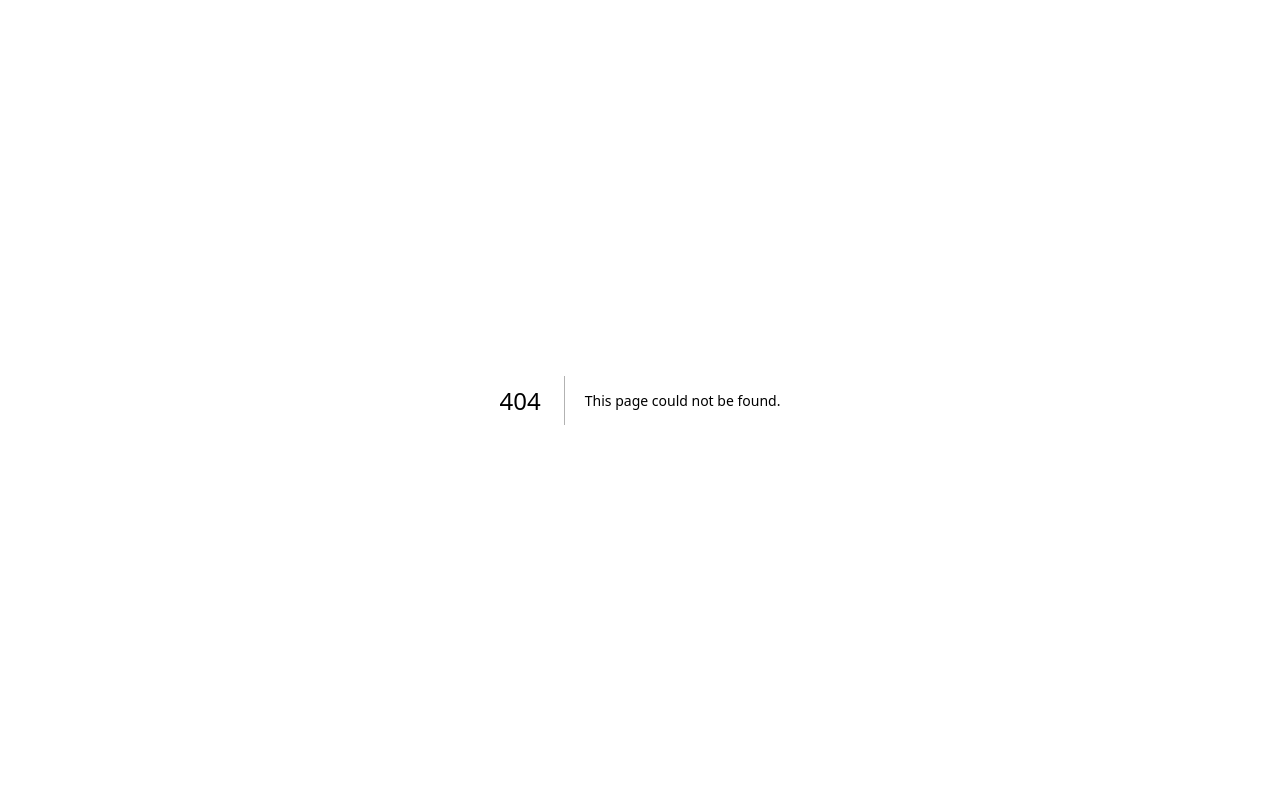
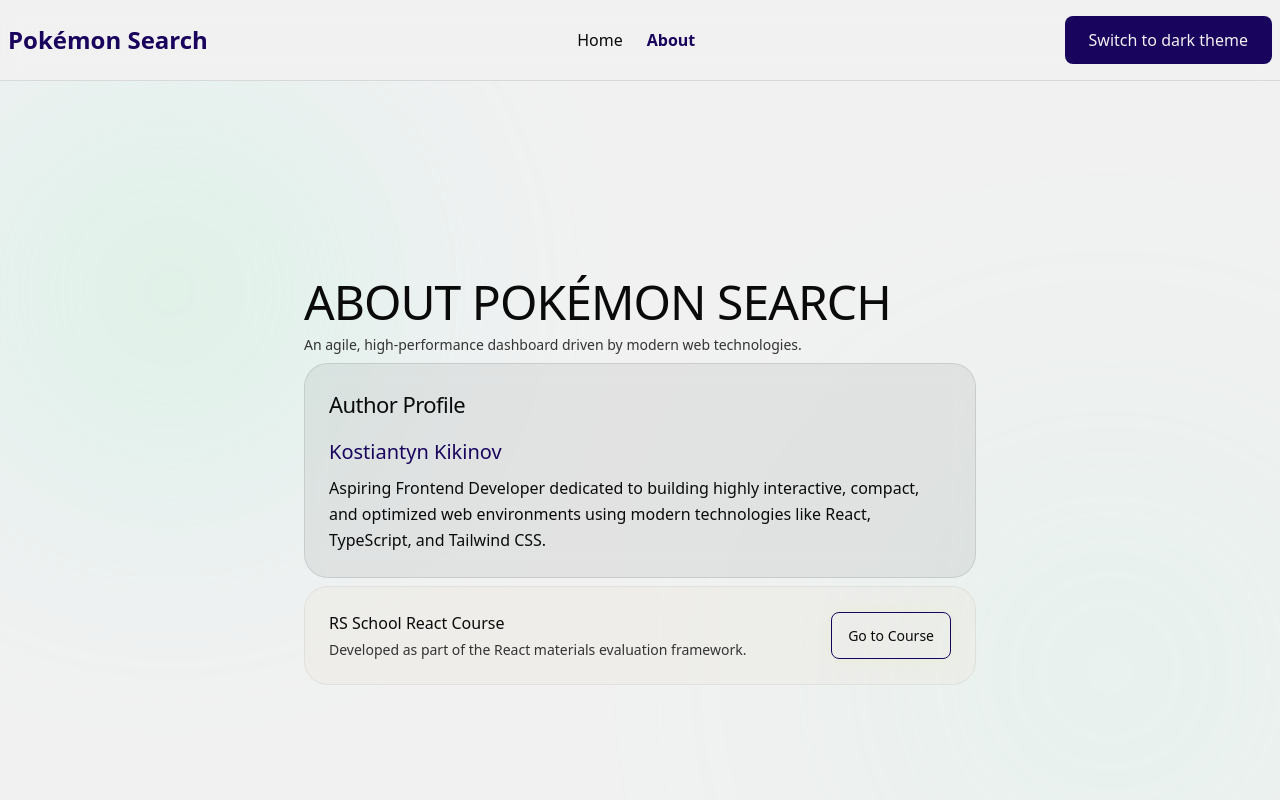
Before and after one commit to KikinovK/RSS-REACT-2026Q2, a Next.js app: page /about in a window 1280 px wide. Before the commit this address had no page. Shown: the top 800 px of the page. Built offline with nearby package versions, Linux system fonts and the light colour scheme; no server answers.

Commit message:
feat: add about page

```diff
--- /dev/null
+++ b/src/app/about/page.tsx
@@ -0,0 +1,65 @@
+const Page = () => {
+  return (
+    <div className="min-h-screen bg-deep-space text-stardust font-noigrotesk flex flex-col items-center justify-center px-8 py-12 relative overflow-hidden">
+      <div
+        className="absolute w-125 h-125 rounded-full blur-[120px] opacity-20 pointer-events-none -top-40 -left-20"
+        style={{
+          backgroundImage:
+            'var(--gradient-guidepost-green, radial-gradient(rgb(211, 251, 82) 0%, rgb(122, 243, 255) 52%, rgba(0, 0, 0, 0) 78%))',
+        }}
+      />
+      <div
+        className="absolute w-125 h-125 rounded-full blur-[140px] opacity-15 pointer-events-none -bottom-40 -right-20"
+        style={{
+          backgroundImage:
+            'var(--gradient-guidepost-green, radial-gradient(rgb(211, 251, 82) 0%, rgb(122, 243, 255) 52%, rgba(0, 0, 0, 0) 78%))',
+        }}
+      />
+
+      <main className="max-w-2xl w-full flex flex-col gap-8 z-10">
+        <header className="text-center md:text-left">
+          <h1 className="font-sansplomb text-heading-lg md:text-5xl uppercase tracking-[-0.02em] leading-0.85 text-stardust">
+            About Pokémon Search
+          </h1>
+          <p className="text-body-sm text-muted-text mt-2 font-light">
+            An agile, high-performance dashboard driven by modern web technologies.
+          </p>
+        </header>
+
+        <section className="bg-black/6 dark:bg-white/6 border border-black/10 dark:border-white/10 rounded-3xl p-6 flex flex-col gap-4 backdrop-blur-md">
+          <h2 className="text-heading-sm font-medium text-stardust tracking-tight">
+            Author Profile
+          </h2>
+          <div className="flex flex-col gap-2">
+            <h3 className="text-subheading font-medium text-guidepost-green">Kostiantyn Kikinov</h3>
+            <p className="text-body text-stardust font-light leading-relaxed">
+              Aspiring Frontend Developer dedicated to building highly interactive, compact, and
+              optimized web environments using modern technologies like React, TypeScript, and
+              Tailwind CSS.
+            </p>
+          </div>
+        </section>
+
+        <section className="flex flex-col md:flex-row items-center justify-between gap-6 bg-midnight-core/50 border border-black/5 dark:border-white/5 rounded-3xl p-6">
+          <div className="flex flex-col gap-1 text-center md:text-left">
+            <h4 className="text-body font-medium text-stardust">RS School React Course</h4>
+            <p className="text-body-sm text-muted-text">
+              Developed as part of the React materials evaluation framework.
+            </p>
+          </div>
+
+          <a
+            href="https://rs.school/courses/reactjs"
+            target="_blank"
+            rel="noopener noreferrer"
+            className="inline-flex items-center justify-center border border-guidepost-green text-stardust font-medium text-body-sm px-4 py-3 rounded-lg hover:bg-guidepost-green hover:text-deep-space transition-all duration-300 shadow-[0_0_15px_rgba(211,251,82,0.1)] hover:shadow-[0_0_25px_rgba(211,251,82,0.3)] whitespace-nowrap"
+          >
+            Go to Course
+          </a>
+        </section>
+      </main>
+    </div>
+  );
+};
+
+export default Page;
```
